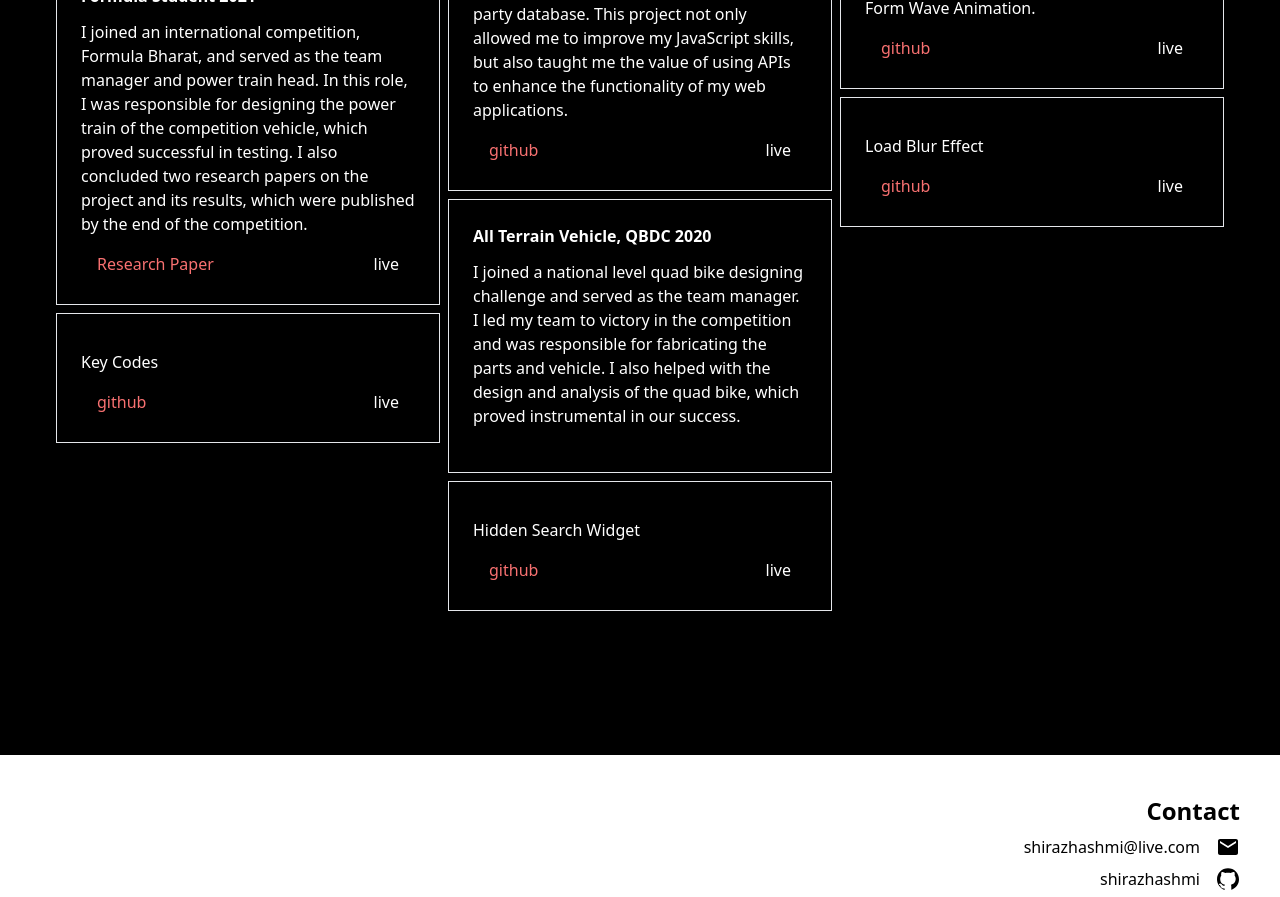
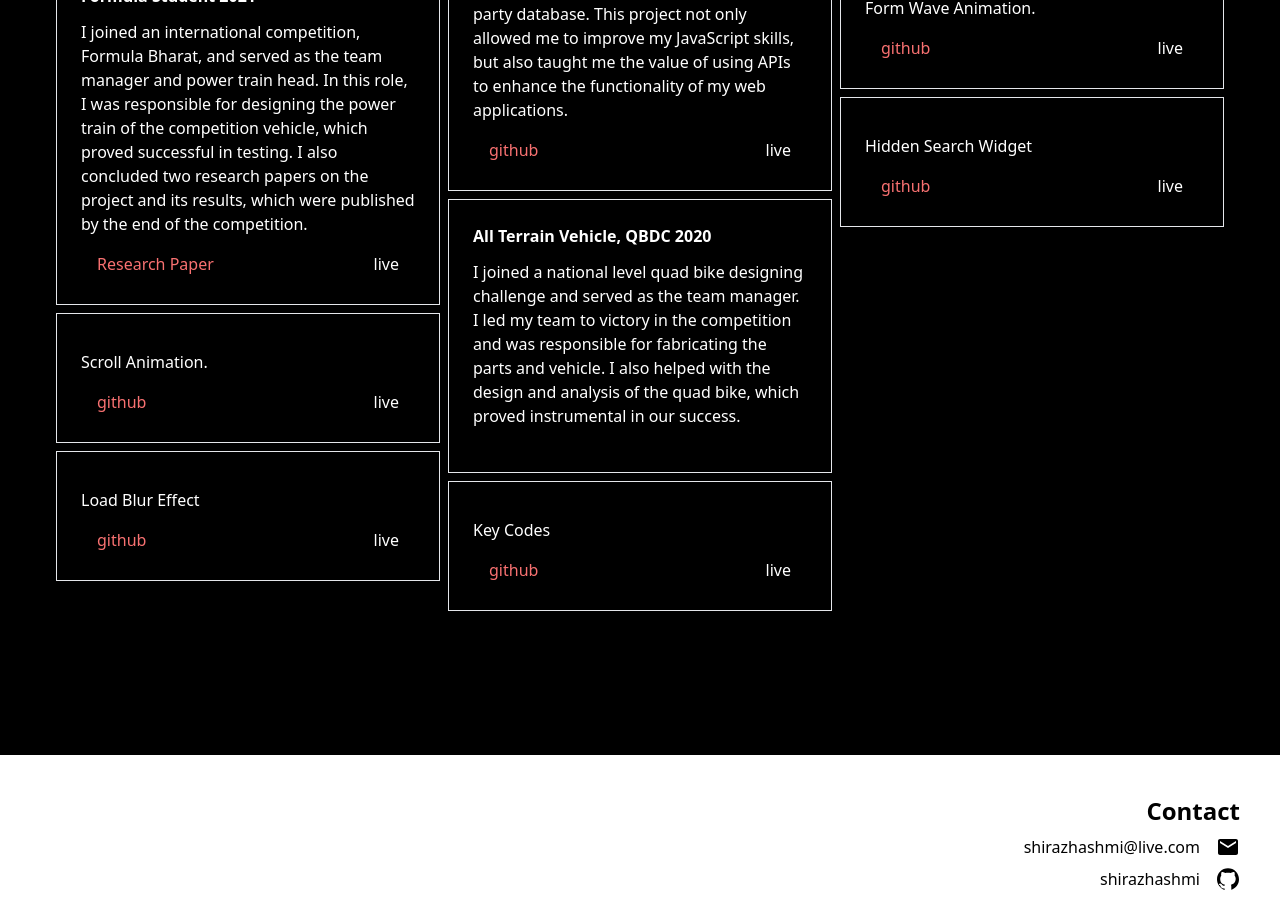
Before and after one commit to shirazhashmi/shirazhashmi.github.io, a React (Create React App) app: page / in a window 1280 px wide. Shown: the part 2320-3217 px from the top of the page. Built offline with nearby package versions, Linux system fonts and the light colour scheme.

Commit message:
Project updated

```diff
--- a/src/components/projects.js
+++ b/src/components/projects.js
@@ -112,6 +112,19 @@ const Projects = () =>{
         },
         {
 
+            text: 'Form Wave Animation.',
+            link:[
+                {
+                    name: 'github',
+                    href: 'https://github.com/shirazhashmi/Form-Wave-Animation'
+                },
+                  {
+                    name: 'live',
+                    href: 'https://shirazhashmi.github.io/Form-Wave-Animation/'
+                }
+            ],
+        },
+        {
             text: 'Scroll Animation.',
             link:[
                 {
@@ -121,17 +134,6 @@ const Projects = () =>{
                   {
                     name: 'live',
                     href: 'https://shirazhashmi.github.io/Scroll-Animation/'
-                }
-            ],
-            text: 'Form Wave Animation.',
-            link:[
-                {
-                    name: 'github',
-                    href: 'https://github.com/shirazhashmi/Form-Wave-Animation'
-                },
-                  {
-                    name: 'live',
-                    href: 'https://shirazhashmi.github.io/Form-Wave-Animation/'
                 }
             ],
         },
```
